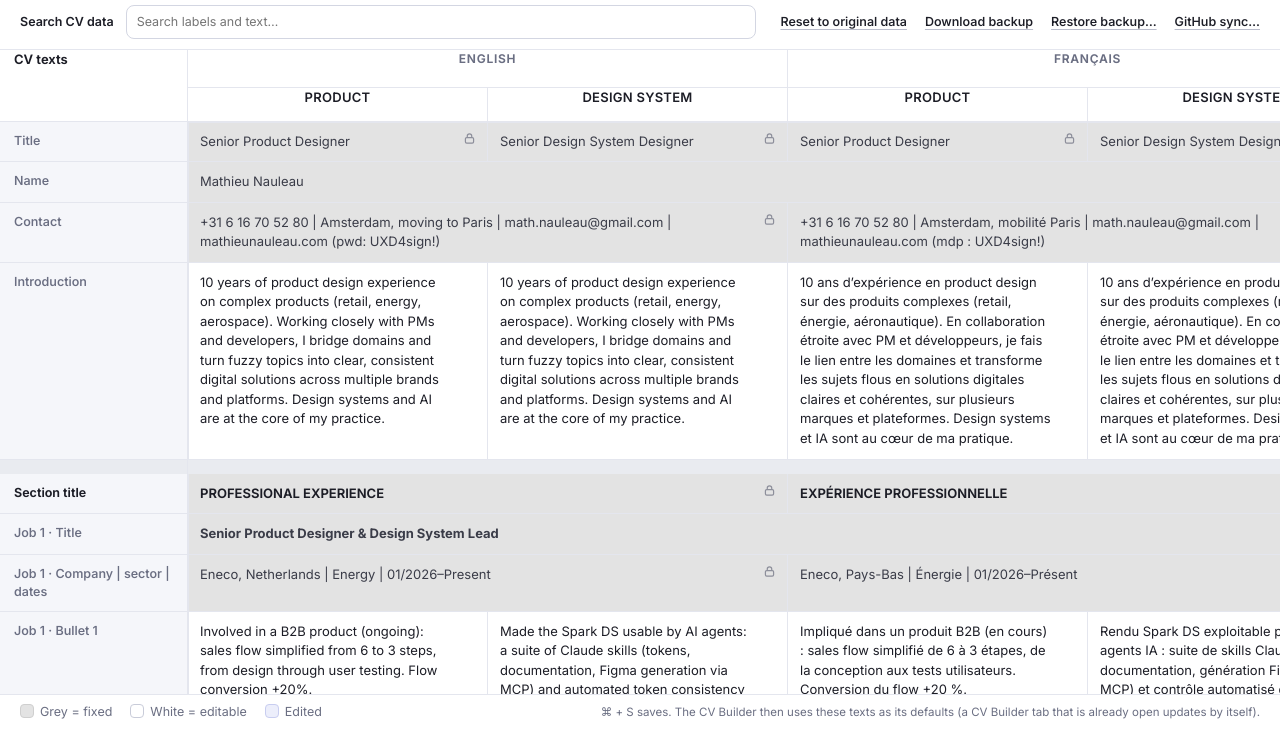
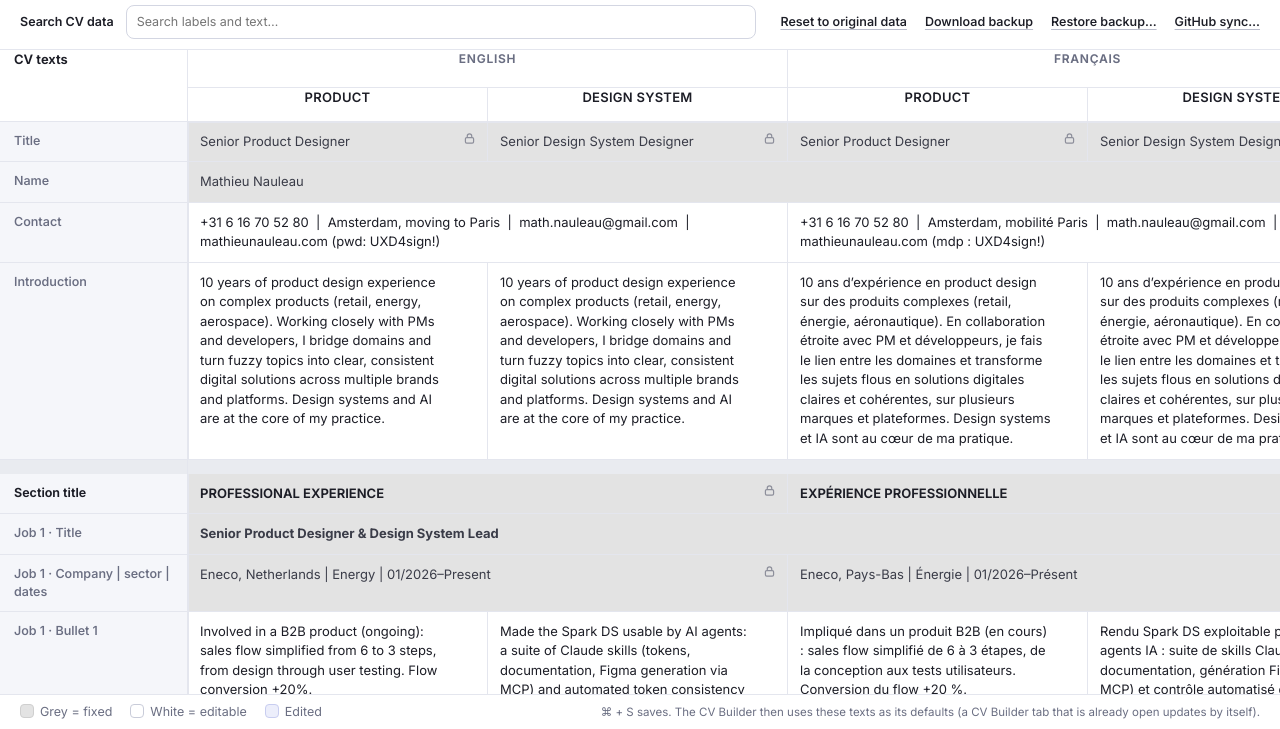
Before and after one commit to mathieunauleau/mathieunauleau.github.io, a plain HTML site: page 5face4c93baff88a89a7fb13a3cebba9f4f93634/cvbuilder/CV-Data.html in a window 1280 px wide. Shown: the part 71-800 px from the top of the page. Drawn offline with Linux system fonts and the light colour scheme.

Commit message:
Made Contact editable

```diff
--- a/5face4c93baff88a89a7fb13a3cebba9f4f93634/cvbuilder/CV-Data.html
+++ b/5face4c93baff88a89a7fb13a3cebba9f4f93634/cvbuilder/CV-Data.html
@@ -972,7 +972,7 @@
               to: 1,
               value:
                 "+31 6 16 70 52 80  |  Amsterdam, moving to Paris  |  math.nauleau@gmail.com  |  mathieunauleau.com (pwd: UXD4sign!)",
-              locked: true,
+              locked: false,
               notes: [],
             },
             {
@@ -980,7 +980,7 @@
               to: 3,
               value:
                 "+31 6 16 70 52 80  |  Amsterdam, mobilité Paris  |  math.nauleau@gmail.com  |  mathieunauleau.com (mdp : UXD4sign!)",
-              locked: true,
+              locked: false,
               notes: [],
             },
           ],
@@ -2274,8 +2274,8 @@
               const v = Object.prototype.hasOwnProperty.call(draft, key)
                 ? draft[key]
                 : orig.get(key);
-              const label = `${r.label}, ${cols[g.from].lang} ${cols[g.from].role}`;
-              return `<td class="editable" data-key="${esc(key)}"><textarea rows="1" maxlength="${maxLen(r)}" aria-label="${esc(label)}" placeholder="(empty)">${esc(v)}</textarea><button class="undo" type="button" aria-label="Restore the original text" title="Restore the original text">${ICON_UNDO}</button></td>`;
+              const label = `${r.label}, ${cols[g.from].lang}${span > 1 ? "" : " " + cols[g.from].role}`;
+              return `<td class="editable"${span > 1 ? ` colspan="${span}"` : ""} data-key="${esc(key)}"><textarea rows="1" maxlength="${maxLen(r)}" aria-label="${esc(label)}" placeholder="(empty)">${esc(v)}</textarea><button class="undo" type="button" aria-label="Restore the original text" title="Restore the original text">${ICON_UNDO}</button></td>`;
             })
             .join("");
           return `<tr${isSec ? ' class="sec"' : ""}><th scope="row">${esc(r.label)}</th>${tds}</tr>`;
```
Also changed, not shown: 5face4c93baff88a89a7fb13a3cebba9f4f93634/cvbuilder/index.html (+1 -1 lines).
